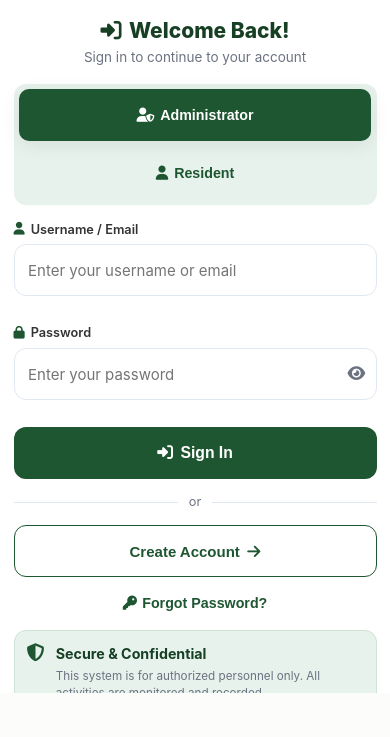
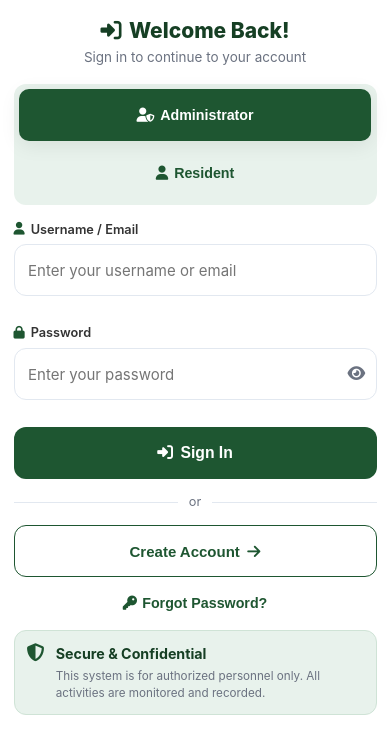
Before and after one commit to Jeford1005/Barangay_System1, a PHP site: page /login.php in a window 390 px wide. Shown: the part 151-888 px from the top of the page. Before the commit the page ends 844 px from the top, so only its background shows below. Run offline with PHP 8.4, Linux system fonts and the light colour scheme; data that the repository does not hold is empty; some libraries are stand-ins or nearby versions.

Commit message:
Mobile: release fixed-height lock so Secure & Confidential shows; center card on desktop

```diff
--- a/assets/css/login.css
+++ b/assets/css/login.css
@@ -141,7 +141,7 @@ body {
     display: flex;
     align-items: center;
     justify-content: center;
-    padding: 2.5rem;
+    padding: 4rem 2.5rem;
     overflow-y: auto;
 }
 .form-panel {
@@ -379,7 +379,8 @@ body {
 
 /* ===== Responsive ===== */
 @media (max-width: 1024px) {
-    .auth-container { flex-direction: column; }
+    html, body { height: auto; overflow: auto; }
+    .auth-container { flex-direction: column; height: auto; min-height: 100vh; overflow: visible; }
     .auth-left { flex: none; padding: 1.5rem 1.25rem 1.25rem; }
     .auth-right { flex: none; padding: 1.5rem 1.25rem 2rem; }
     .seal-circle { width: 84px; height: 84px; margin-bottom: .75rem; }
```
